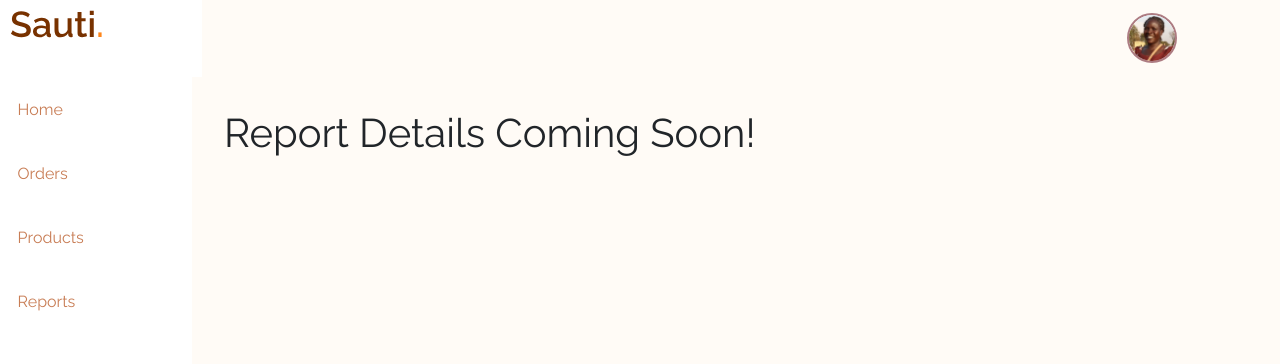
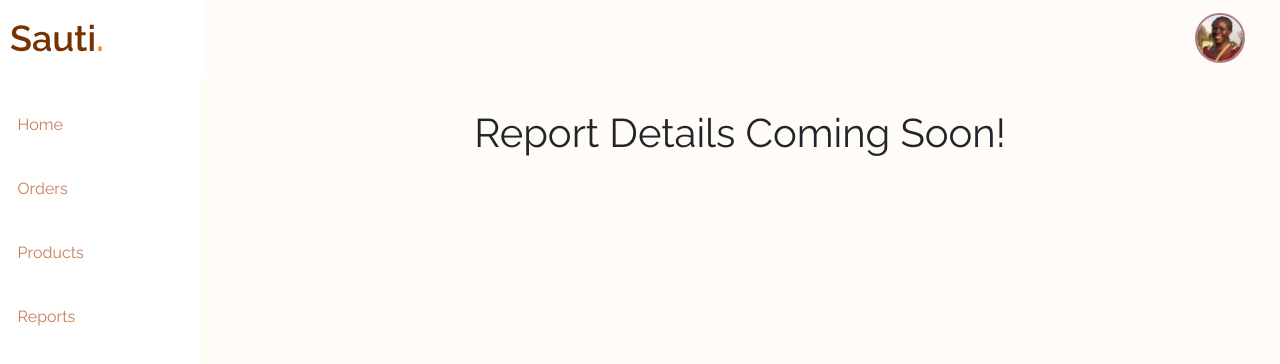
Before and after one commit to African-Marketplace-TT27/front-end, a React (Create React App) app in the folder african-marketplace/: page /Reports in a window 1280 px wide. Shown: the top 364 px of the page. Built offline with nearby package versions, Linux system fonts and the light colour scheme; sample sign-in values are in the browser's storage.

Commit message:
page styling

```diff
--- a/african-marketplace/src/components/NavRight.js
+++ b/african-marketplace/src/components/NavRight.js
@@ -8,6 +8,8 @@ const RightProPic = styled.div `
 
    @media (min-width: 1024px){
        display: flex;
+    //    width: 100vh;
+
 
     .nav-right {
         // display: flex;
@@ -25,29 +27,30 @@ const RightProPic = styled.div `
     ul{
         list-style: none;
         background: #fffbf6;
-        margin-right: -1.4rem;
+        margin-right: 1rem;
         border-radius: 5px;
+        width: 120px;
     }
 
     .fas{
         display: flex;
         align-items: center;
-        justify-content: center;
-        margin-left: 2rem;
-        margin-top: .75rem;
+        // justify-content: center;
+        margin-left: .5rem;
+        margin-top: .70rem;
         position: absolute;
         // top: 60px;
     }
     li{
-        margin-left: 5px;
+        margin-left: 1.5rem;
         cursor: pointer;
-        font-size: 14px;
-        position: relative;
-        right: 60px;
+        font-size: 1.8;
+        // position: relative;
+        // right: 10px;
         color: #783200;
         text-align: left;
         padding: .5rem;
-        width: 143px;
+        width: 100px;
     }
 
     .nav-name:hover{
@@ -58,18 +61,20 @@ const RightProPic = styled.div `
     #right-side-nav {
         display: none;
         position: absolute;
+        right: 1rem;
         border-radius: 5px;
         box-shadow: 0px 2px 3px rgba(0,0,0,0.25);
-        padding: 3px 55px;
-        padding-right: 0px;
-        padding-left: 60px
+        // // padding: 3px 55px;
+        // padding-right: 0px;
+        // padding-left: 60px
+
     }
 
     #right-side-nav:before{
         content: "";
         position: absolute;
         top: -20px;
-        right: 54px;
+        right: 18px;
         border: 10px solid;
         border-color: transparent transparent #fff transparent;
 
--- a/african-marketplace/src/components/Navigation.js
+++ b/african-marketplace/src/components/Navigation.js
@@ -29,13 +29,7 @@ const SideContainer = styled.div`
         background-color: white;
         margin-top: 2%;
     }
-    // .footer{
-    //     position: fixed;
-    //     left: 0;
-    //     bottom: 0;
-    //     padding: 0.8rem;
-    //     background-color: white;
-    // }
+
     .link{
         text-decoration: none;
         color: #C87D55;
@@ -55,9 +49,6 @@ const SideContainer = styled.div`
         background: #AD7C82;
         color: #FFFFFF;
     }
-    @media (min-width: 768px){
-
-    }
 
     @media (min-width: 1024px){
         width: 15vw;
@@ -68,7 +59,8 @@ const SideContainer = styled.div`
         height: 100vh;
 
         .nav-header{
-            margin-top: 5%;
+            margin-top: 1.5rem;;
+            width: 15vw;
         }
         .side-nav{
             display: flex;
--- a/african-marketplace/src/components/Orders.js
+++ b/african-marketplace/src/components/Orders.js
@@ -8,29 +8,30 @@ import NavRight from './NavRight';
 import styled from 'styled-components';
 
 const OrderContainer = styled.div`
-    display: flex;
-    flex-direction: column;
+display: flex;
+flex-direction: column;
 
+@media (min-width: 1024px){
+    flex-direction: row;
     .content{
-        text-align: center;
         display: flex;
-        justify-content: center;
+        flex-direction: column;
+        width:100vw;
+        margin-left: .5rem;
     }
-    @media (min-width: 1024px){
-        flex-direction: row;
-    }
+}
 `
 
 const Orders = () => {
     return (
         <OrderContainer>
-        <div>
             <Navigation />
+            <NavRight />
+        <div className="content">
+            <div>
+                <h1>Order Details Coming Soon!</h1>
+            </div>
         </div>
-        <div className="content">
-            <h1>Order Details Coming Soon!</h1>
-        </div>
-        <NavRight />
         </OrderContainer>
     )
 }
--- a/african-marketplace/src/components/Reports.js
+++ b/african-marketplace/src/components/Reports.js
@@ -11,25 +11,26 @@ const ReportsContainer = styled.div`
     display: flex;
     flex-direction: column;
 
-    .content{
-        text-align: center;
-        display: flex;
-        justify-content: center;
-    }
     @media (min-width: 1024px){
         flex-direction: row;
+        .content{
+            display: flex;
+            flex-direction: column;
+            width:100vw;
+            margin-left: .5rem;
+        }
     }
 `
 const Reports = () => {
     return (
         <ReportsContainer>
-        <div>
             <Navigation />
+            <NavRight />
+        <div className="content">
+            <div>
+                <h1>Report Details Coming Soon!</h1>
+            </div>
         </div>
-        <div className="content">
-            <h1>Report Details Coming Soon!</h1>
-        </div>
-        <NavRight />
         </ReportsContainer>
     )
 }
--- a/african-marketplace/src/components/Settings.js
+++ b/african-marketplace/src/components/Settings.js
@@ -11,25 +11,26 @@ const SettingsContainer = styled.div`
     display: flex;
         flex-direction: column;
 
+        @media (min-width: 1024px){
+            flex-direction: row;
             .content{
-        text-align: center;
                 display: flex;
-        justify-content: center;
+                flex-direction: column;
+                width:100vw;
+                margin-left: .5rem;
             }
-    @media (min-width: 1024px){
-        flex-direction: row
         }
 `
 const Settings = () => {
     return (
         <SettingsContainer>
+            <Navigation />
+            <NavRight />
+        <div className="content">
             <div>
-            <Navigation />
-        </div>
-        <div className="content">
                 <h1>Setting Details Coming Soon!</h1>
             </div>
-        <NavRight />
+        </div>
         </SettingsContainer>
     )
 }
```
Lines whose indentation alone changed are shown as unchanged.
